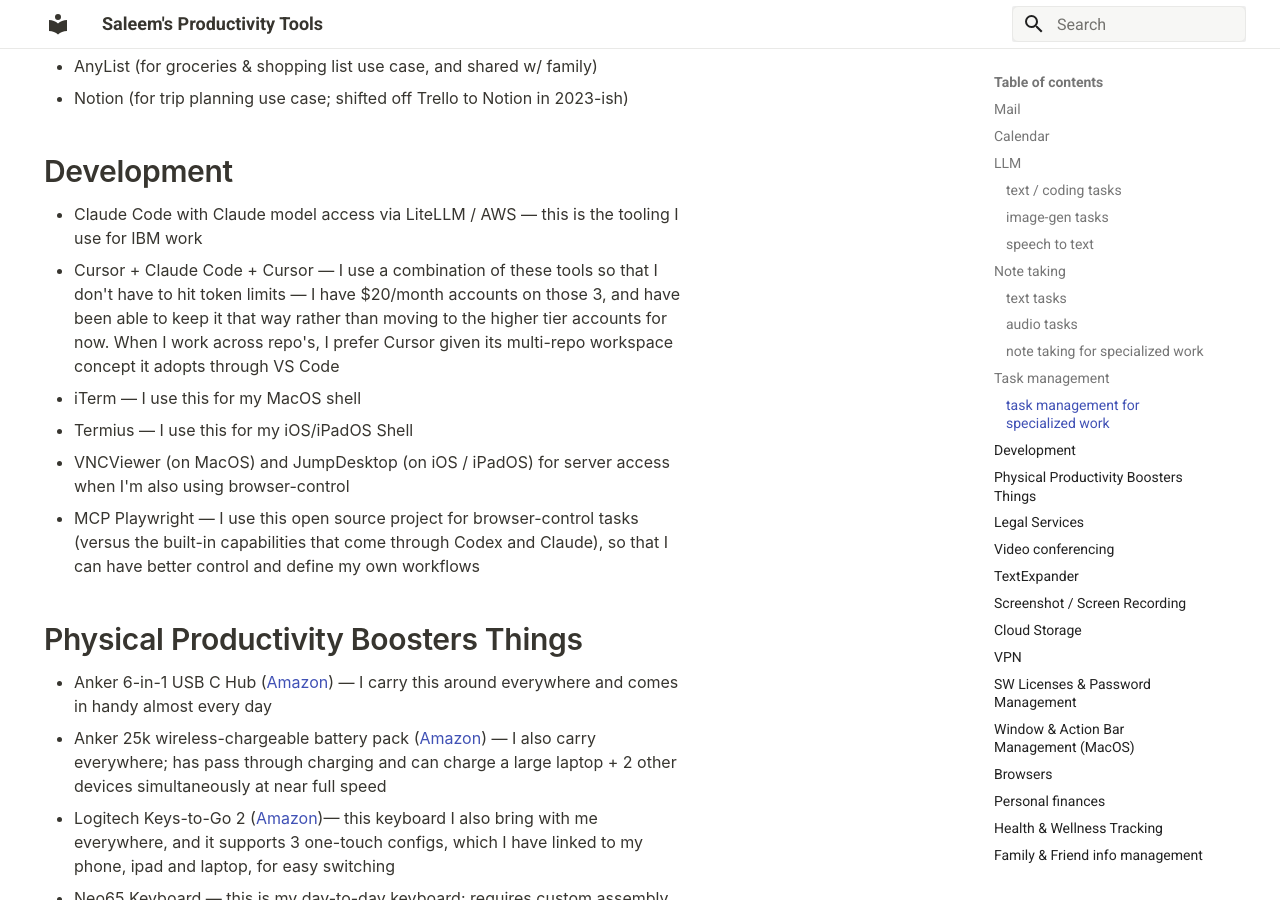
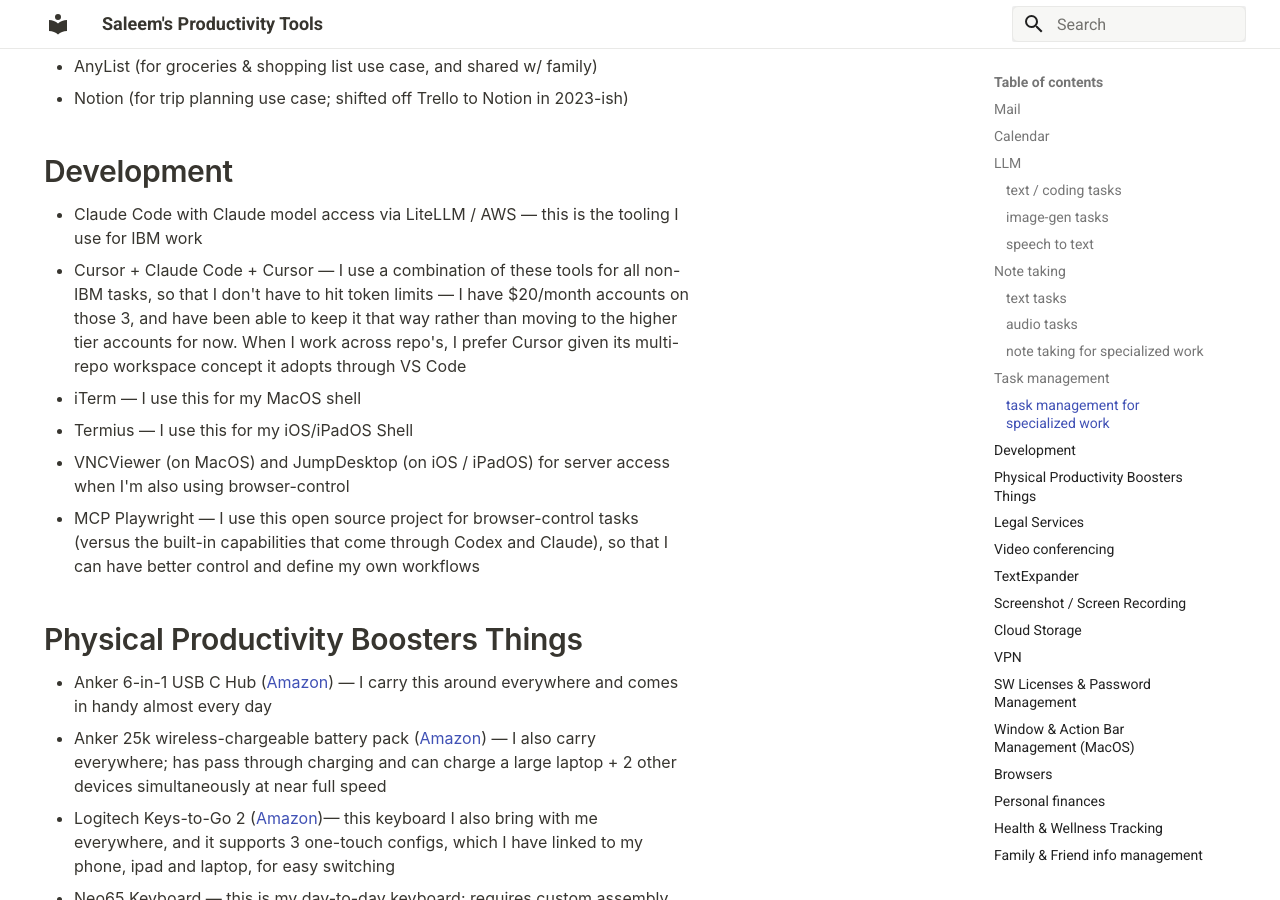
Before and after one commit to saleemh/productivity-tools, an MkDocs documentation site: the page built from docs/index.md, in a window 1280 px wide and 900 px high, scrolled down 2647 px. Built offline with MkDocs 1.6.1 and Material for MkDocs 9.7.7, drawn with Linux system fonts in a browser that asks for light colours; comment, search, counter and statistics services are not loaded.

Commit message:
vault backup: 2026-05-09 13:27:52

```diff
--- a/docs/index.md
+++ b/docs/index.md
@@ -74,7 +74,7 @@ My models of choice evolve every few days, so I'm putting a point-in-time view h
 ## Development
 
 - Claude Code with Claude model access via LiteLLM / AWS — this is the tooling I use for IBM work
-- Cursor + Claude Code + Cursor — I use a combination of these tools so that I don't have to hit token limits — I have $20/month accounts on those 3, and have been able to keep it that way rather than moving to the higher tier accounts for now. When I work across repo's, I prefer Cursor given its multi-repo workspace concept it adopts through VS Code
+- Cursor + Claude Code + Cursor — I use a combination of these tools for all non-IBM tasks, so that I don't have to hit token limits — I have $20/month accounts on those 3, and have been able to keep it that way rather than moving to the higher tier accounts for now. When I work across repo's, I prefer Cursor given its multi-repo workspace concept it adopts through VS Code
 - iTerm — I use this for my MacOS shell
 - Termius — I use this for my iOS/iPadOS Shell
 - VNCViewer (on MacOS) and JumpDesktop (on iOS / iPadOS) for server access when I'm also using browser-control
```
